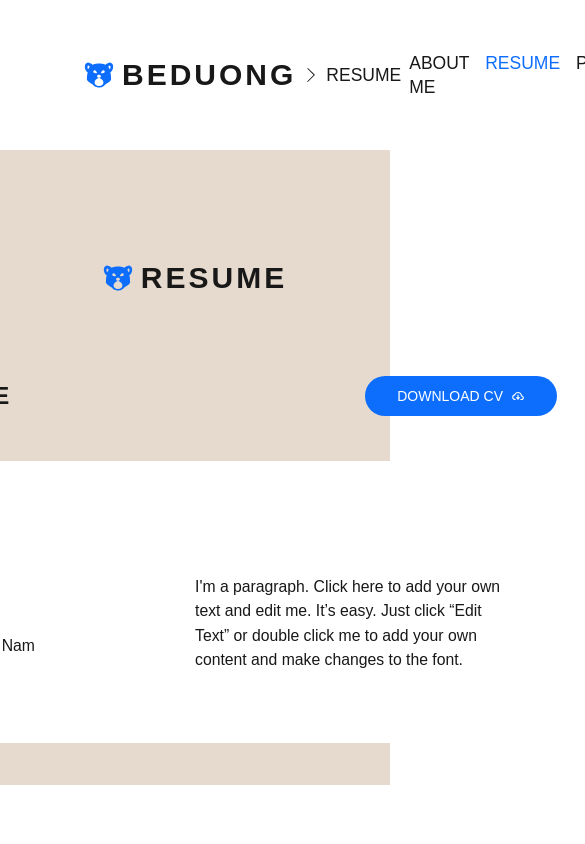
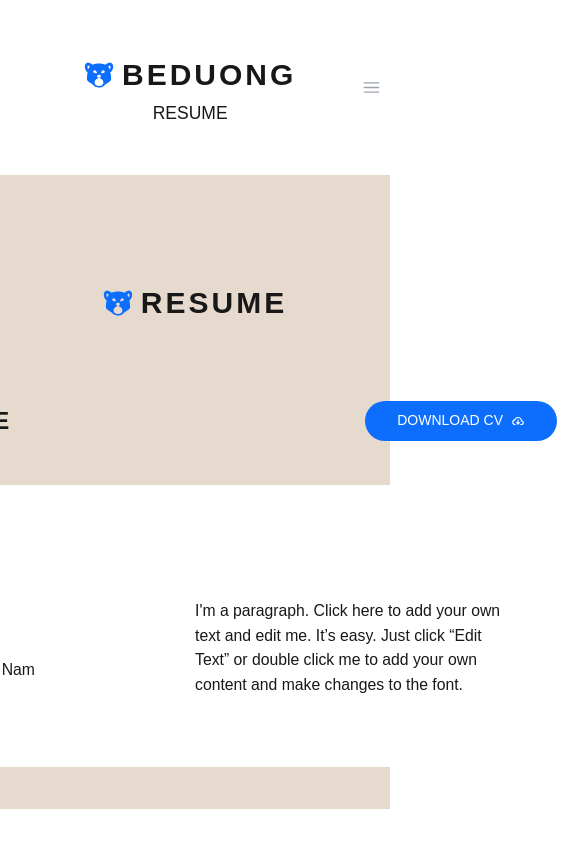
Before and after one commit to hoainho/bed-cv, a Next.js app: page /resume in a window 390 px wide. Shown: the top 844 px of the page, 585 px wide, since content can reach past the window. Built offline with nearby package versions, Linux system fonts and the light colour scheme.

Commit message:
responsive mobile for home page

```diff
--- a/components/HomePage/index.tsx
+++ b/components/HomePage/index.tsx
@@ -6,12 +6,12 @@ interface Props {}
 
 export const Home = (props: Props) => {
   return (
-    <div className="flex min-h-screen flex-col items-center justify-between px-24">
-      <div className="relative w-full h-screen">
-        <div className="absolute inset-0 w-[45%] h-full bg-[#E6DACE] z-[-1]"></div>
-        <div className="flex w-full h-full flex items-center justify-center">
-          <div className="flex flex-col items-center shadow-[0_35px_60px_-15px_rgba(0,0,0,0.3)]">
-            <div className="flex flex-col items-center justify-center py-14 bg-[#F4ECE6] w-[375px]">
+    <div className="flex min-h-screen flex-col items-center justify-between px-24 mb-32 sm:mb-0">
+      <div className="relative w-max sm:w-full h-screen py-8 mt-12 sm:mt-0">
+        <div className="absolute inset-0 w-full sm:w-[45%] h-full bg-[#E6DACE] z-[-1] top-32 sm:top-0"></div>
+        <div className="flex w-full h-full flex items-center justify-center flex-col sm:flex-row">
+          <div className="flex flex-col items-center shadow-[0_35px_60px_-15px_rgba(0,0,0,0.3)">
+            <div className="flex flex-col items-center justify-center py-14 bg-[#F4ECE6] w-[320px] sm:w-[375px]">
               <Image
                 src="/avatar.webp"
                 alt="avatar"
--- a/components/Layout/Footer/index.tsx
+++ b/components/Layout/Footer/index.tsx
@@ -4,8 +4,8 @@ type Props = {};
 
 const Footer = (props: Props) => {
   return (
-    <div className="flex items-center justify-between px-24 py-14">
-      <div className="flex flex-col justify-start items-center">
+    <div className="relative flex items-start sm:items-center justify-between px-24 py-14 flex-row footer-direction">
+      <div className="flex flex-col justify-start items-start sm:items-center mt-3 sm:mt-0">
         <h2 className="mb-1">© 2023 by BeDuong</h2>
         <h2>
           Designed by{" "}
@@ -17,17 +17,17 @@ const Footer = (props: Props) => {
           </a>
         </h2>
       </div>
-      <div className="flex justify-start items-center">
-        <div className="flex flex-col items-center justify-center mx-8">
-          <h2 className="text-medium font-bold mb-4">Call</h2>
+      <div className="flex justify-start items-center flex-wrap sm:flex-nowrap">
+        <div className="flex flex-col items-start sm:items-center justify-center my-2 mr-4 sm:my-0 sm:mx-8">
+          <h2 className="text-medium font-bold mb-2 sm:mb-4">Call</h2>
           <h2 className="text-medium font-light">+84 123 456 789</h2>
         </div>
-        <div className="flex flex-col items-center justify-center mx-8">
-          <h2 className="text-medium font-bold mb-4">Write</h2>
+        <div className="flex flex-col items-start sm:items-center justify-center my-2 mr-4 sm:my-0 sm:mx-8">
+          <h2 className="text-medium font-bold mb-2 sm:mb-4">Write</h2>
           <h2 className="text-medium font-light">beduong@gmail.com</h2>
         </div>
-        <div className="flex flex-col items-center justify-center mx-8">
-          <h2 className="text-medium font-bold mb-4">Follow</h2>
+        <div className="flex flex-col items-start sm:items-center justify-center my-2 mr-4 sm:my-0 sm:mx-8">
+          <h2 className="text-medium font-bold mb-2 sm:mb-4">Follow</h2>
           <Social />
         </div>
       </div>
--- a/components/Layout/Header/index.tsx
+++ b/components/Layout/Header/index.tsx
@@ -26,19 +26,71 @@ const Header = (props: Props) => {
     },
   ]);
   const router = useRouter();
+  const [openNavbar, setOpenNavbar] = useState(false)
   return (
-    <div className="flex items-center justify-between px-24 py-14 sticky top-0 z-10 bg-white">
-      <div className="flex justify-start items-center">
-        <Title label="BeDuong"/>
-        <span className="font-bold uppercase mx-2">
+    <div className="flex items-center justify-between px-24 py-14 relative sm:sticky top-0 z-10 bg-white">
+      <div className="flex justify-start items-center flex-col sm:flex-row">
+        <Title label="BeDuong" />
+        <span className="font-bold uppercase mx-2 hidden sm:flex">
           <SlArrowRight />
         </span>
-        <h1 className="text-xl font-light uppercase">{router.pathname === '/' ? 'Design UI' : router.pathname?.replace('/', '')}</h1>
+        <h1 className="text-xl font-light uppercase">
+          {router.pathname === "/"
+            ? "Design UI"
+            : router.pathname?.replace("/", "")}
+        </h1>
       </div>
-      <div className="flex justify-start">
+      <div className="absolute inset-y-0 right-0 flex items-center sm:hidden">
+        <button
+          type="button"
+          className="relative inline-flex items-center justify-center rounded-md p-2 text-gray-400 hover:bg-gray-700 hover:text-white focus:outline-none focus:ring-2 focus:ring-inset focus:ring-white"
+          aria-controls="mobile-menu"
+          aria-expanded="false"
+          onClick={() => setOpenNavbar(!openNavbar)}
+        >
+          <span className="absolute -inset-0.5"></span>
+          <span className="sr-only">Open main menu</span>
+          <svg
+            className="block h-6 w-6"
+            fill="none"
+            viewBox="0 0 24 24"
+            strokeWidth="1.5"
+            stroke="currentColor"
+            aria-hidden="true"
+          >
+            <path
+              stroke-linecap="round"
+              stroke-linejoin="round"
+              d="M3.75 6.75h16.5M3.75 12h16.5m-16.5 5.25h16.5"
+            />
+          </svg>
+          <svg
+            className="hidden h-6 w-6"
+            fill="none"
+            viewBox="0 0 24 24"
+            strokeWidth="1.5"
+            stroke="currentColor"
+            aria-hidden="true"
+          >
+            <path
+              stroke-linecap="round"
+              stroke-linejoin="round"
+              d="M6 18L18 6M6 6l12 12"
+            />
+          </svg>
+        </button>
+      </div>
+      <div className={`justify-start items-start sm:items-center ${openNavbar ? "navbar-mobile-display" : "navbar-mobile-hidden"} sm:flex navbar-mobile`}>
         {navbar.map((item, index) => (
-          <div key={index} className="mx-2">
-            <Link href={item.link} className={`text-xl font-light uppercase ${item.link === router.pathname ? 'text-primary' : ''}`}>{item.label}</Link>
+          <div key={index} className="navbar-item mx-2">
+            <Link
+              href={item.link}
+              className={`text-xl font-light uppercase ${
+                item.link === router.pathname ? "text-primary" : ""
+              }`}
+            >
+              {item.label}
+            </Link>
           </div>
         ))}
       </div>
--- /dev/null
+++ b/styles/footer/index.scss
@@ -0,0 +1,6 @@
+@media (max-width: 480px) {
+    .footer-direction {
+      flex-direction: column-reverse !important;
+      padding: 32px 20px !important;
+    }
+  }
--- a/styles/global.scss
+++ b/styles/global.scss
@@ -3,6 +3,10 @@
 // @import "./bootstrap-import.scss";
 @import "./variables.scss";
 @import './projects/index.scss';
+@import './footer/index.scss';
+@import './header/index.scss';
+
+
 @tailwind base;
 @tailwind components;
 @tailwind utilities;
--- /dev/null
+++ b/styles/header/index.scss
@@ -0,0 +1,32 @@
+@media (max-width: 480px) {
+    .navbar-mobile {
+        position: absolute;
+        top: 110px;
+        right: 0;
+        width: 0%;
+        background: #f4ebe6;
+        height: auto;
+        display: flex;
+        flex-direction: column;
+        justify-content: center;
+        align-items: center;
+        padding: 20px 30px;
+        transition: all 0.2s ease-in-out;
+        border-bottom-left-radius: 30px;
+        border-bottom-right-radius: 30px;
+        border-top-left-radius: 30px;
+        .navbar-item{
+            margin: 10px 0;
+        }
+        &-hidden{
+            opacity: 0;
+            width: 0;
+            right: 0;
+        }
+        &-display{
+            opacity: 1;
+            width: 50%;
+            right: 0;
+        }
+    }
+  }
```
